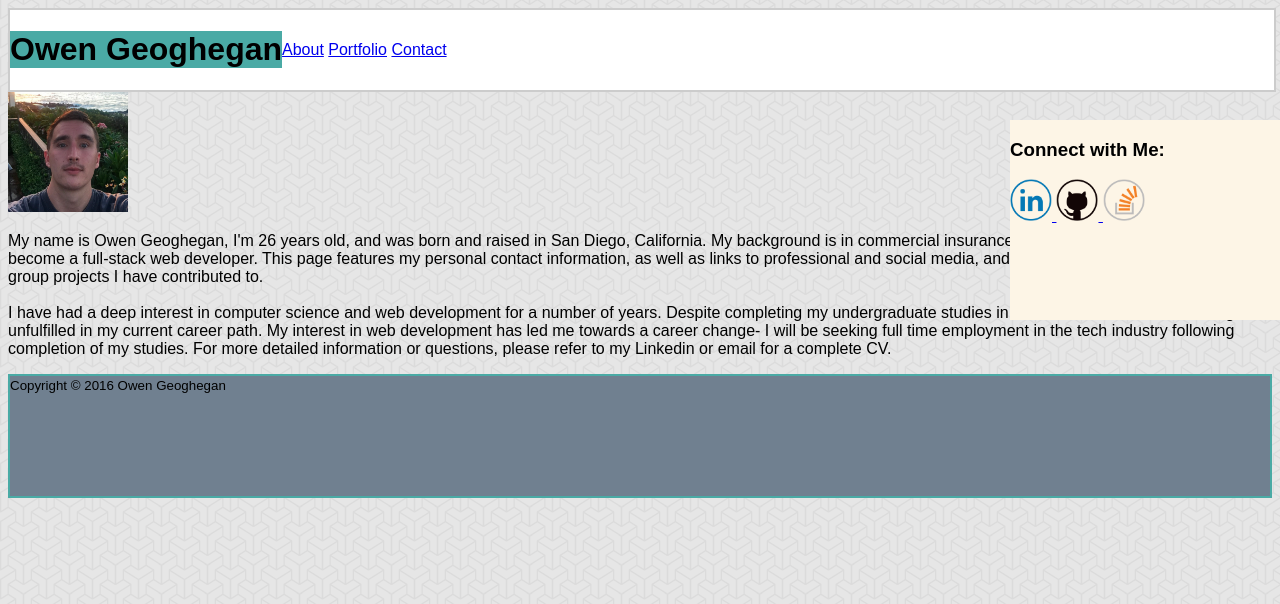
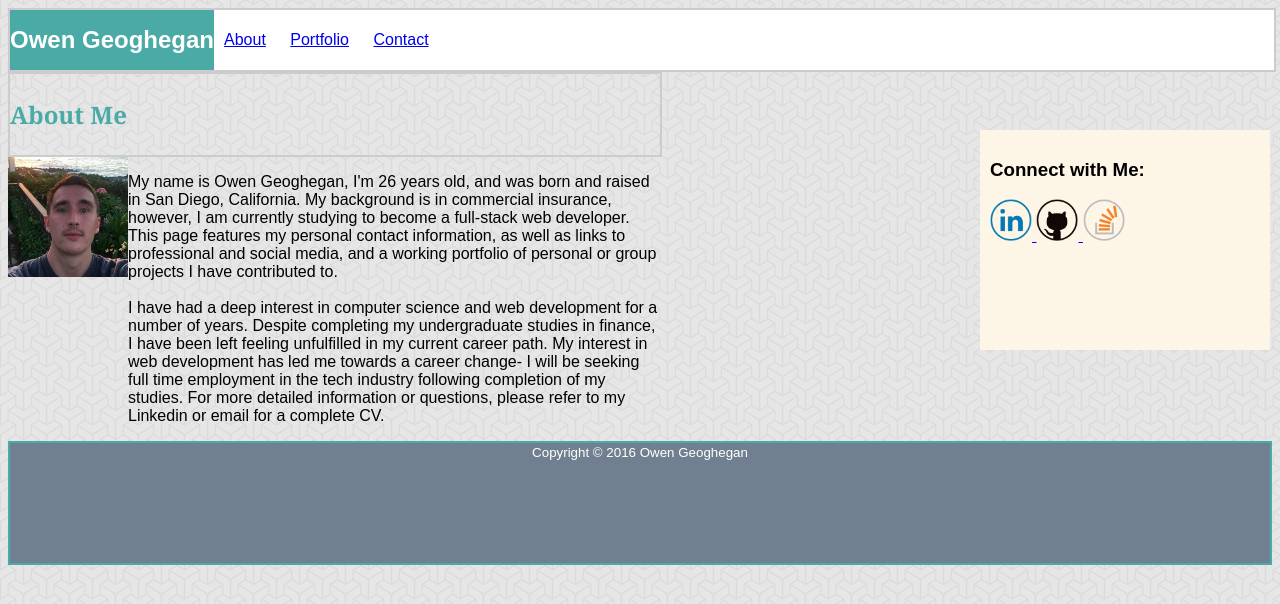
Before and after one commit to caulfield-h/Basic-Portfolio, a plain HTML site: page index.html in a window 1280 px wide. Drawn offline with Linux system fonts and the light colour scheme; files whose address does not match are found by name.

Commit message:
final push

```diff
--- a/assets/css/style.css
+++ b/assets/css/style.css
@@ -9,7 +9,7 @@ body {
 input[type=text],
 select,
 textarea {
-    width: 100%;
+    width: 650px;
     /* Full width */
     padding: 12px;
     /* Some padding */
@@ -36,6 +36,7 @@ input[type=submit] {
     border: none;
     border-radius: 4px;
     cursor: pointer;
+    width: 650px;
 }
 
 
@@ -43,6 +44,7 @@ input[type=submit] {
 
 input[type=submit]:hover {
     background-color: #45a049;
+    width: 650px;
 }
 
 
@@ -52,6 +54,7 @@ input[type=submit]:hover {
     border-radius: 5px;
     background-color: #f2f2f2;
     padding: 20px;
+    width: 650px;
 }
 
 .containerflexport {
@@ -90,6 +93,8 @@ h2 span {
     position: absolute;
     top: 120px;
     right: 0;
+    padding: 10px;
+    margin: 10px;
 }
 
 header {
@@ -106,13 +111,50 @@ footer {
     height: 120px;
     background: slategray;
     border: 2px solid #4aaaa5;
+    position: sticky;
+    text-align: center;
+    color: white;
 }
 
-.containerflexport h2 {
-    font-size: 48px;
+.containerflexport {
+    width: 650px;
+}
+
+.para {
+    display: flex;
+    flex-direction: row;
+    width: 650px;
+}
+
+.aboutme {
     color: #4aaaa5;
+    font-size: 24px;
+    font-family: Georgia, 'Times New Roman', Times, serif;
+    border: 2px solid #cccccc;
+    width: 650px;
+}
+
+.namebar {
+    background: #4aaaa5;
+}
+
+nav a {
+    padding: 10px;
+}
+
+nav {
+    float: right;
 }
 
 h1 {
-    background-color: #4aaaa5;
+    color: #4aaaa5;
+    font-size: 24px;
 }
+
+.port {
+    border: 2px solid #cccccc;
+}
+
+header h1 {
+    color: white;
+}
--- a/index.html
+++ b/index.html
@@ -23,6 +23,9 @@
     <article>
         <section>
             <div class="aboutme">
+                <h1>About Me</h1>
+            </div>
+            <div class="para">
                 <img src="assets/images/prof.png" alt="profile pic" height="120px" width="120px">
                 <p>My name is Owen Geoghegan, I'm 26 years old, and was born and raised in San Diego, California. My background is in commercial insurance, however, I am currently studying to become a full-stack web developer. This page features my personal
                     contact information, as well as links to professional and social media, and a working portfolio of personal or group projects I have contributed to.
```
Also changed, not shown: portfolio.html (+8 -6 lines).
